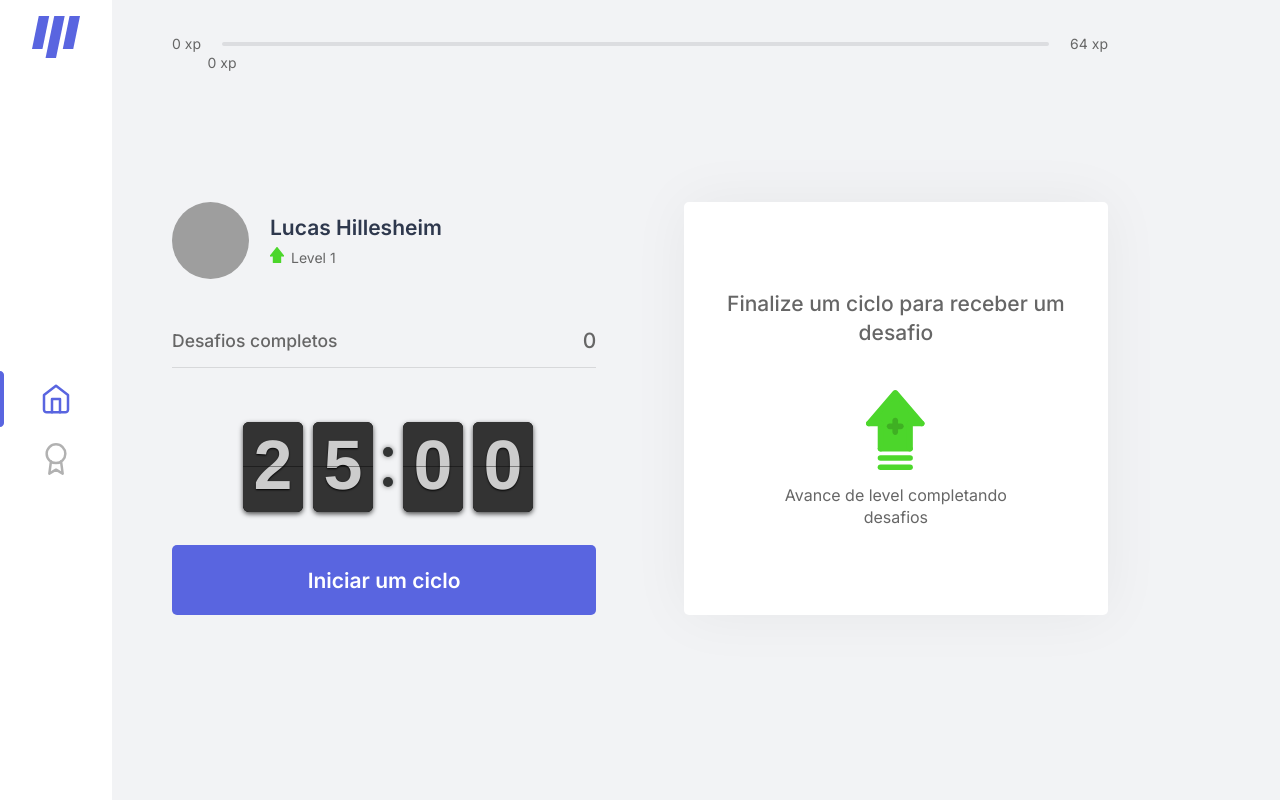
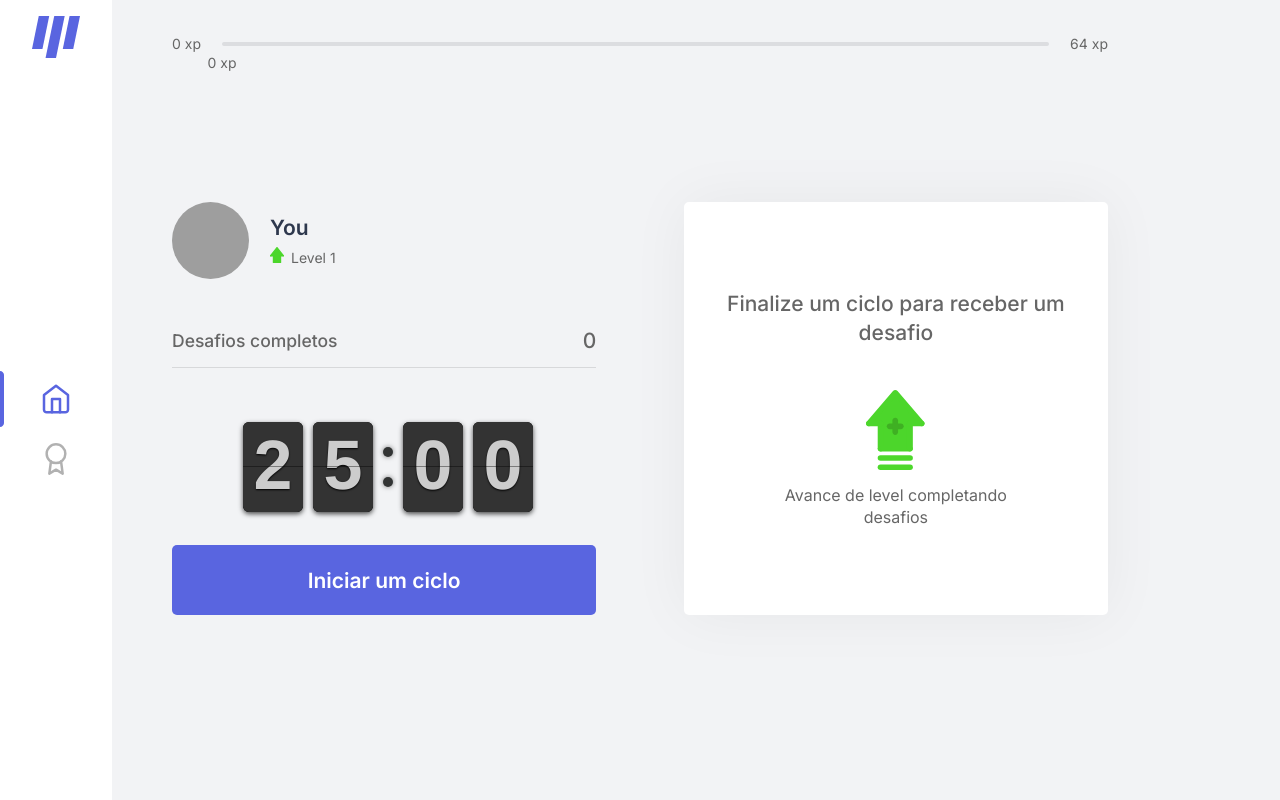
Before and after one commit to hillesheim11/getup, a Next.js app: page / in a window 1280 px wide. Built offline with nearby package versions, Linux system fonts and the light colour scheme; grey boxes are pictures that could not be loaded.

Commit message:
Username agora é dinâmico

```diff
--- a/src/components/Profile.tsx
+++ b/src/components/Profile.tsx
@@ -3,13 +3,13 @@ import { ChallengesContext } from "../contexts/ChallengeContext"
 
 import styles from "../styles/components/Profile.module.css"
 
-export function Profile() {
+export function Profile(props) {
     const { level } = useContext(ChallengesContext)
     return (
         <div className={styles.profileContainer}>
-            <img src="https://github.com/hillesheim11.png" alt="" />
+            <img src={`https://github.com/${props.username}.png`} alt="" />
             <div>
-                <strong>Lucas Hillesheim</strong>
+                <strong>{props.username || "You"}</strong>
                 <p>
                     <img src="icons/level.svg" alt="Level" />
                     Level {level}
```
Also changed, not shown: src/pages/ranking.tsx (+6 -2 lines).
